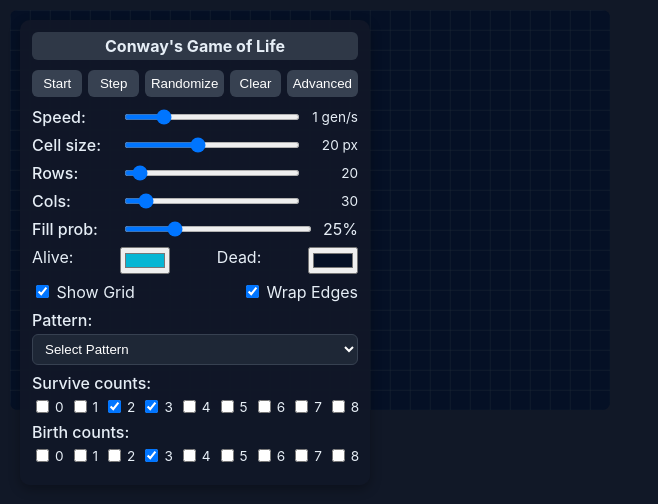
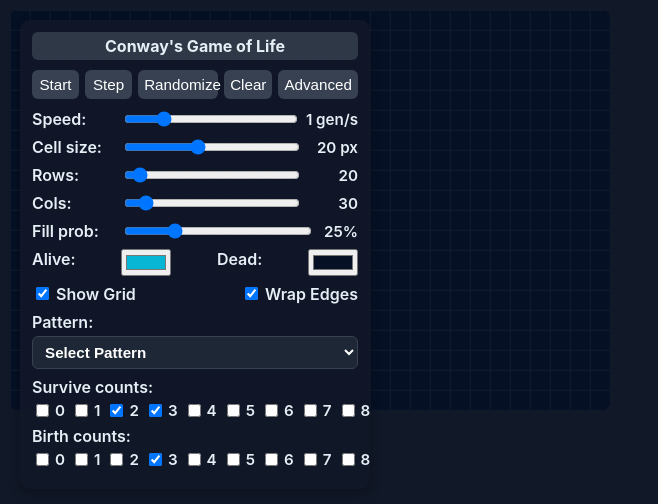
Before and after one commit to jo56/conways-game-of-life, a React (Vite) app: page / in a window 1280 px wide. Both pictures are taken after a click on the button "Advanced". Shown: the top 504 px of the page, without its empty margins (0-658 px from the left). Built offline with nearby package versions, Linux system fonts and the light colour scheme.

Commit message:
updating buttons boldness

```diff
--- a/src/App.tsx
+++ b/src/App.tsx
@@ -251,87 +251,37 @@
         {/* Header */}
         <div
           onMouseDown={handleHeaderMouseDown}
-          style={{ textAlign: 'center', marginBottom: '10px', fontWeight: 'bold', cursor: 'move', userSelect: 'none', padding: '4px 0', background: 'rgba(55,65,81,0.8)', borderRadius: '6px' }}
+          style={{ textAlign: 'center', marginBottom: '10px', fontWeight: 'bold', cursor: 'move', userSelect: 'none', padding: '4px 0', background: 'rgba(55,65,81,0.8)', borderRadius: '6px', fontSize: '1rem' }}
         >Conway's Game of Life</div>
-
+        {/* Buttons */}
         {/* Buttons */}
 <div style={{ display: 'flex', gap: '6px', marginBottom: '10px', flexWrap: 'nowrap' }}>
+  {[
+    { label: running ? 'Stop' : 'Start', onClick: toggleRunning, width: 60, bg: running ? '#06b6d4' : '#374151' },
+    { label: 'Step', onClick: stepOnce, width: 60, bg: '#374151' },
+    { label: 'Randomize', onClick: randomize, width: 80, bg: '#374151' },
+    { label: 'Clear', onClick: clear, width: 60, bg: '#374151' },
+    { label: 'Advanced', onClick: () => setShowAdvanced(prev => !prev), width: 80, bg: '#374151' },
+  ].map(({ label, onClick, width, bg }) => (
     <button
-    onClick={toggleRunning}
+      key={label}
+      onClick={onClick}
       style={{
-      width: '60px',
+        width: `${width}px`,
         padding: '6px',
         borderRadius: '6px',
-      background: running ? '#06b6d4' : '#374151',
+        background: bg,
         color: '#fff',
         border: 'none',
-      cursor: 'pointer'
+        cursor: 'pointer',
+        fontWeight: 'normal',  // NOT bold now
+        fontSize: '0.95rem',
       }}
     >
-    {running ? 'Stop' : 'Start'}
+      {label}
     </button>
-
-  <button
-    onClick={stepOnce}
-    style={{
-      width: '60px',
-      padding: '6px',
-      borderRadius: '6px',
-      background: '#374151',
-      color: '#fff',
-      border: 'none',
-      cursor: 'pointer'
-    }}
-  >
-    Step
-  </button>
-
-  <button
-    onClick={randomize}
-    style={{
-      width: '80px',
-      padding: '6px',
-      borderRadius: '6px',
-      background: '#374151',
-      color: '#fff',
-      border: 'none',
-      cursor: 'pointer'
-    }}
-  >
-    Randomize
-  </button>
-
-  <button
-    onClick={clear}
-    style={{
-      width: '60px',
-      padding: '6px',
-      borderRadius: '6px',
-      background: '#374151',
-      color: '#fff',
-      border: 'none',
-      cursor: 'pointer'
-    }}
-  >
-    Clear
-  </button>
-
-  <button
-    onClick={() => setShowAdvanced(prev => !prev)}
-    style={{
-      width: '80px',
-      padding: '6px',
-      borderRadius: '6px',
-      background: '#374151',
-      color: '#fff',
-      border: 'none',
-      cursor: 'pointer'
-    }}
-  >
-    Advanced
-  </button>
+  ))}
 </div>
-
 
         {/* Sliders */}
         {[
@@ -340,10 +290,9 @@
           ['Rows', rows, 5, 300, handleRowsChange, ''],
           ['Cols', cols, 5, 300, handleColsChange, '']
         ].map(([label, value, min, max, setter, unit], idx) => (
-  <div key={idx} style={{ display: 'flex', alignItems: 'center', marginBottom: '8px' }}>
-    <label style={{ width: '90px', fontWeight: 500 }}>{label}:</label>
+          <div key={idx} style={{ display: 'flex', alignItems: 'center', marginBottom: '8px', fontWeight: 600 }}>
+            <label style={{ width: '90px', fontWeight: 600 }}>{label}:</label>
 
-    {/* Slider container */}
             <div style={{ flex: 1, display: 'flex', alignItems: 'center', gap: '6px' }}>
               <input
                 type="range"
@@ -352,22 +301,21 @@
                 step={label === 'Speed' ? 0.25 : 1}
                 value={value as number}
                 onChange={(e) => setter(Number(e.target.value))}
-        style={{ flex: 1, height: '6px', borderRadius: '4px' }}
+                style={{ flex: 1, height: '8px', borderRadius: '4px' }}
               />
-      <span style={{ minWidth: '50px', textAlign: 'right', fontSize: '0.85rem' }}>
+              <span style={{ minWidth: '50px', textAlign: 'right', fontSize: '0.95rem' }}>
                 {`${value}${unit}`}
               </span>
             </div>
           </div>
         ))}
 
-
         {/* Advanced settings */}
         {showAdvanced && (
           <>
             {/* Fill prob slider */}
-            <div style={{ display: 'flex', alignItems: 'center', marginBottom: '8px' }}>
-              <label style={{ width: '90px', fontWeight: 500 }}>Fill prob:</label>
+            <div style={{ display: 'flex', alignItems: 'center', marginBottom: '8px', fontWeight: 600 }}>
+              <label style={{ width: '90px' }}>Fill prob:</label>
               <input
                 type="range"
                 min={0}
@@ -375,13 +323,13 @@
                 step={0.01}
                 value={fillProb}
                 onChange={(e) => setFillProb(Number(e.target.value))}
-                style={{ flex: 1, marginRight: '6px', height: '6px', borderRadius: '4px' }}
+                style={{ flex: 1, marginRight: '6px', height: '8px', borderRadius: '4px' }}
               />
-              <div style={{ width: '40px', textAlign: 'right' }}>{`${Math.round(fillProb * 100)}%`}</div>
+              <div style={{ width: '40px', textAlign: 'right', fontSize: '0.95rem' }}>{`${Math.round(fillProb * 100)}%`}</div>
             </div>
 
             {/* Color pickers */}
-            <div style={{ marginBottom: '8px', display: 'flex', justifyContent: 'space-between' }}>
+            <div style={{ marginBottom: '8px', display: 'flex', justifyContent: 'space-between', fontWeight: 600 }}>
               <label>Alive:</label>
               <input type="color" value={aliveColor} onChange={(e) => setAliveColor(e.target.value)} />
               <label>Dead:</label>
@@ -389,14 +337,14 @@
             </div>
 
             {/* Toggles */}
-            <div style={{ marginBottom: '8px', display: 'flex', justifyContent: 'space-between' }}>
+            <div style={{ marginBottom: '8px', display: 'flex', justifyContent: 'space-between', fontWeight: 600 }}>
               <label><input type="checkbox" checked={showGrid} onChange={(e) => setShowGrid(e.target.checked)} /> Show Grid</label>
               <label><input type="checkbox" checked={wrapEdges} onChange={(e) => setWrapEdges(e.target.checked)} /> Wrap Edges</label>
             </div>
 
             {/* Pattern selector */}
-            <div style={{ marginBottom: '8px', display: 'flex', flexDirection: 'column', gap: '4px' }}>
-              <label style={{ fontWeight: 500 }}>Pattern:</label>
+            <div style={{ marginBottom: '8px', display: 'flex', flexDirection: 'column', gap: '4px', fontWeight: 600 }}>
+              <label>Pattern:</label>
               <select
                 value={pattern}
                 onChange={(e) => { setPattern(e.target.value); applyPattern(e.target.value); }}
@@ -407,9 +355,10 @@
                   border: '1px solid #374151',
                   background: 'rgba(31, 41, 55, 0.95)',
                   color: '#fff',
-                  fontWeight: 500,
+                  fontWeight: 600,
                   cursor: 'pointer',
                   outline: 'none',
+                  fontSize: '0.95rem'
                 }}
               >
                 <option value="">Select Pattern</option>
@@ -418,19 +367,11 @@
             </div>
 
             {/* Life-like rules */}
-{/* Life-like rules */}
             <div style={{ marginBottom: '8px' }}>
-  <div style={{ marginBottom: '4px', fontWeight: 500 }}>Survive counts:</div>
-  <div
-    style={{
-      display: 'flex',
-      flexWrap: 'nowrap',
-      justifyContent: 'space-between',
-      gap: '6px'
-    }}
-  >
+              <div style={{ marginBottom: '4px', fontWeight: 600 }}>Survive counts:</div>
+              <div style={{ display: 'flex', flexWrap: 'nowrap', justifyContent: 'space-between', gap: '6px' }}>
                 {Array.from({ length: 9 }, (_, n) => (
-      <label key={`s${n}`} style={{ display: 'flex', alignItems: 'center', fontSize: '0.85rem' }}>
+                  <label key={`s${n}`} style={{ display: 'flex', alignItems: 'center', fontSize: '0.95rem', fontWeight: 600 }}>
                     <input
                       type="checkbox"
                       checked={surviveCounts.includes(n)}
@@ -444,17 +385,10 @@
                 ))}
               </div>
 
-  <div style={{ marginTop: '6px', marginBottom: '4px', fontWeight: 500 }}>Birth counts:</div>
-  <div
-    style={{
-      display: 'flex',
-      flexWrap: 'nowrap',
-      justifyContent: 'space-between',
-      gap: '6px'
-    }}
-  >
+              <div style={{ marginTop: '6px', marginBottom: '4px', fontWeight: 600 }}>Birth counts:</div>
+              <div style={{ display: 'flex', flexWrap: 'nowrap', justifyContent: 'space-between', gap: '6px' }}>
                 {Array.from({ length: 9 }, (_, n) => (
-      <label key={`b${n}`} style={{ display: 'flex', alignItems: 'center', fontSize: '0.85rem' }}>
+                  <label key={`b${n}`} style={{ display: 'flex', alignItems: 'center', fontSize: '0.95rem', fontWeight: 600 }}>
                     <input
                       type="checkbox"
                       checked={birthCounts.includes(n)}
@@ -468,12 +402,8 @@
                 ))}
               </div>
             </div>
-
-
-
           </>
         )}
-
       </div>
 
       {/* Canvas */}
```
Lines whose indentation alone changed are shown as unchanged.
